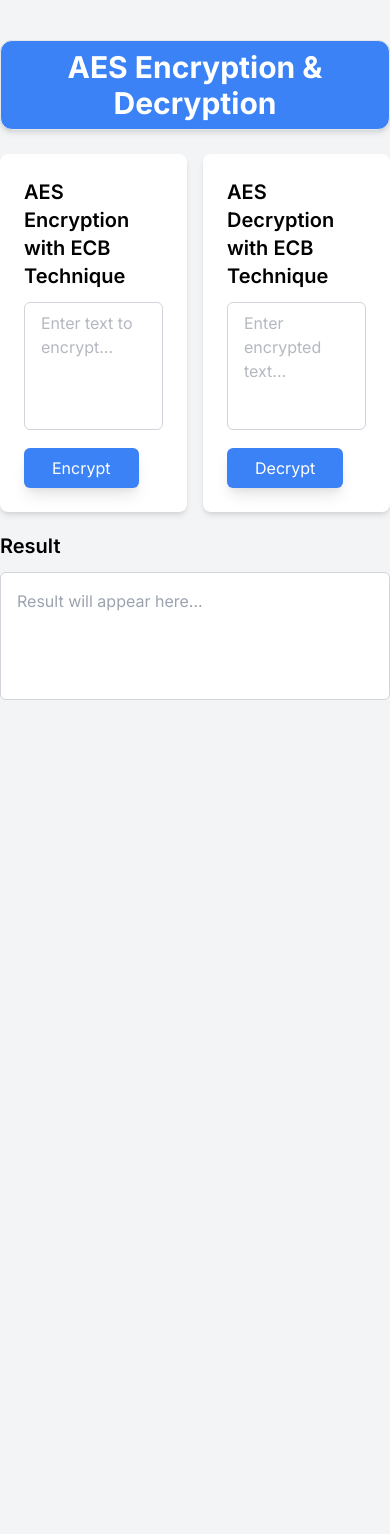
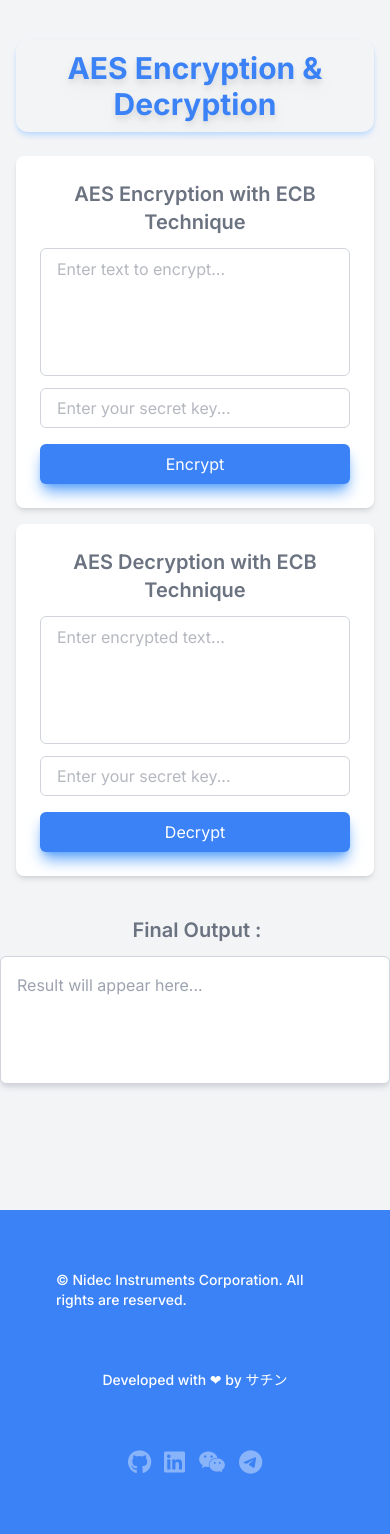
Before and after one commit to sachindsilva16/AES-ECB-Encryption-Host-App, a plain HTML site: page index.html in a window 390 px wide. Before the commit the page ends 844 px from the top, so only its background shows below. Drawn offline with nearby package versions, Linux system fonts and the light colour scheme.

Commit message:
Add footer and make it responsive

```diff
--- a/index.html
+++ b/index.html
@@ -4,12 +4,20 @@
 <head>
     <meta charset="UTF-8">
     <meta name="viewport" content="width=device-width, initial-scale=1.0">
-    <title>AES with ECB Technique</title>
+    <title>AES Encryption & Decryption with ECB Technique</title>
     <link rel="stylesheet" href="./styles.css">
+    <script src="https://cdn.tailwindcss.com"></script>
     <link href="https://cdn.jsdelivr.net/npm/tailwindcss@2.2.19/dist/tailwind.min.css" rel="stylesheet">
     <link rel="preconnect" href="https://fonts.googleapis.com">
     <link rel="preconnect" href="https://fonts.gstatic.com" crossorigin>
     <link href="https://fonts.googleapis.com/css2?family=Inter:wght@100..900&display=swap" rel="stylesheet">
+
+
+    <!-- FAVICON FOR THE WEBSITE  -->
+    <link rel="shortcut icon" href="./Encrypt.png" type="image/x-icon">
+
+    <!-- FONT AWESOME SCRIPT LINK  -->
+    <script src="https://kit.fontawesome.com/4c3e7725e1.js" crossorigin="anonymous"></script>
 
 </head>
 
@@ -19,55 +27,148 @@
     <div class="container mx-auto py-10 ">
 
         <!-- BORDER FOR MAIN HEADING  -->
-        <div class="mx-auto my-auto mb-6 mx-10 border bg-blue-500 text-white rounded-xl shadow-md">
+        <!-- <div class="mx-auto my-auto mb-6 py-[2px] mx-10 bg-blue-500 text-white rounded-xl shadow-md shadow-blue-200"> -->
+
+        <!-- MAIN HEADING  -->
+        <!-- <h1 class="text-3xl font-bold text-center my-2 font-heading  select-none">AES Encryption & Decryption</h1> -->
+
+
+        <!-- </div> -->
+
+
+        <div class="mx-4 md:mx-auto my-auto mb-6 py-[2px] mx-10 text-black rounded-xl shadow-md shadow-blue-200">
 
             <!-- MAIN HEADING  -->
-            <h1 class="text-3xl font-bold text-center my-2 font-heading  select-none">AES Encryption & Decryption</h1>
+            <h1 class="text-3xl font-bold text-center my-2 font-heading  select-none text-blue-500 drop-shadow-lg">AES
+                <span class="text-blue-500">Encryption & Decryption</span></h1>
 
 
         </div>
 
         <!-- MAIN SECTION : 1 -->
-        <div class="grid grid-cols-2 gap-4">
+        <div class="mx-4 md:mx-auto grid grid-cols-1 md:grid-cols-2 gap-4">
 
             <!-- ENCRYPTION SECTION  -->
-            <div class="p-6 bg-white rounded-lg shadow-md">
+            <div class="flex flex-col p-6 bg-white rounded-lg shadow-md">
 
                 <!-- SIDE HEADING  -->
-                <h2 class="text-xl font-semibold mb-3 font-body select-none">AES Encryption with ECB Technique</h2>
+                <h2 class="text-center md:text-start text-xl font-semibold mb-3 font-body select-none text-gray-500">AES Encryption with ECB
+                    Technique</h2>
 
                 <!--INPUT TEXT INPUT FOR ENCRYPTING...  -->
                 <textarea name="inputTextForEncryption" id="inputText"
                     class="w-full h-32 border border-gray-300 rounded-md p-2 pl-4 mb-3 font-body placeholder-gray-500 placeholder-opacity-50 resize-none focus:outline-none"
                     placeholder="Enter text to encrypt..."></textarea>
 
-                    <!-- BUTTON FOR ENCRYPTION -->
+
+                <!-- INPUT TEXT FOR SECRET KEY  -->
+
+                <input type="text" name="secretKey" id="secretKeyOne"
+                    class="w-full h-10 border border-gray-300 rounded-md p-2 pl-4 mb-4 font-body placeholder-gray-500 placeholder-opacity-50 focus:outline-none"
+                    placeholder="Enter your secret key...">
+
+                <!-- BUTTON FOR ENCRYPTION -->
                 <button
                     class="bg-blue-500 text-white py-2 px-7 rounded-md font-body shadow-lg shadow-blue-400 hover:shadow-xl hover:scale-105 duration-500 transform select-none">Encrypt</button>
             </div>
 
             <!-- DECRYPTION SECTION  -->
-            <div class="p-6 bg-white rounded-lg shadow-md">
+            <div class="flex flex-col p-6 bg-white rounded-lg shadow-md">
 
                 <!-- SIDE HEADING  -->
-                <h2 class="text-xl font-semibold mb-3 font-body select-none">AES Decryption with ECB Technique</h2>
+                <h2 class="text-center md:text-start text-xl font-semibold mb-3 font-body select-none text-gray-500">AES Decryption with ECB
+                    Technique</h2>
 
                 <!-- INPUT TEXT FIELD FOR DECRYPTING...  -->
-                <textarea name="inputTextForDecryption" id="encryptedText" class="w-full h-32 border border-gray-300 rounded-md p-2  pl-4 mb-3 font-body placeholder-gray-500 placeholder-opacity-50 resize-none focus:outline-none" placeholder="Enter encrypted text..."></textarea>
+                <textarea name="inputTextForDecryption" id="encryptedText"
+                    class="w-full h-32 border border-gray-300 rounded-md p-2  pl-4 mb-3 font-body placeholder-gray-500 placeholder-opacity-50 resize-none focus:outline-none"
+                    placeholder="Enter encrypted text..."></textarea>
+
+                <!-- INPUT TEXT FOR SECRET KEY  -->
+
+                <input type="text" name="secretKey" id="secretKeyOne"
+                    class="w-full h-10 border border-gray-300 rounded-md p-2 pl-4 mb-4 font-body placeholder-gray-500 placeholder-opacity-50 focus:outline-none"
+                    placeholder="Enter your secret key...">
+
 
                 <!-- BUTTON FOR DECRYPTION  -->
-                <button class="bg-blue-500 text-white py-2 px-7 rounded-md font-body shadow-lg shadow-blue-400 hover:scale-105 duration-500 transform select-none">Decrypt</button>
+                <button
+                    class="bg-blue-500 text-white py-2 px-7 rounded-md font-body shadow-lg shadow-blue-400 hover:scale-105 duration-500 transform select-none">Decrypt</button>
             </div>
         </div>
 
         <!-- RESULT SECTION  -->
 
-        <div class="mt-5">
-            <h2 class="text-xl font-semibold mb-3 font-body">Result</h2>
+        <div class="mt-10">
+            <h2 class="text-center md:text-start ml-1 text-xl font-semibold mb-3 font-body text-gray-500">Final Output :</h2>
 
-            <textarea name="resultField" id="outputText" class="w-full h-32 border border-gray-300 rounded-md p-4 font-body resize-none focus:outline-none" placeholder="Result will appear here..."></textarea>
+            <textarea name="resultField" id="outputText"
+                class="w-full h-32 border border-gray-300 rounded-md p-4 font-body resize-none focus:outline-none shadow-md shadow-gray-300 cursor-no-drop"
+                placeholder="Result will appear here..." readonly></textarea>
         </div>
     </div>
+
+
+
+    <!-- FOOTER SECTION  -->
+    <footer>
+
+        <div
+            class="relative bottom-0 top-0 flex flex-col justify-center items-center md:justify-start md:flex-row space-y-5 md:space-y-0 md:space-x-10 md:px-20 w-full h-auto mt-20 p-10 bg-blue-500 font-medium font-footer text-gray-400 text-opacity-70 select-none grid grid-cols-1 md:grid-cols-3">
+
+
+            <!-- COPYRIGHTS  -->
+
+            <div
+                class="flex justify-center items-center md:justify-start border-1 px-4 md:px-1 py-5 text-sm transform text-white hover:text-black duration-500">
+                <p>&copy; Nidec Instruments Corporation. All rights are reserved.</p>
+            </div>
+
+
+            <!-- CREDITS  -->
+
+            <div
+                class="flex items-center justify-center px-10 py-5 border-gray-900 md:px-8 letter-spacing text-sm transform text-white hover:text-black duration-500">
+                <p>Developed with ❤ by サチン</p>
+            </div>
+
+
+            <!-- SOCIAL MEDIA  -->
+
+            <div class="flex items-center justify-center px-10 py-5 md:px-8 letter-spacing space-x-3">
+
+
+                <!-- SOCIAL MEDIA : GITHUB  -->
+                <a href="https://github.com/sachindsilva16" class="hover:scale-100 hover:grayscale duration-200">
+                    <i class="fa-brands fa-github fa-beat-fade fa-xl " aria-hidden="true"
+                        style="color: rgb(255,255,255);"></i>
+                </a>
+
+                <!-- SOCIAL MEDIA : LINKEDIN -->
+                <a href="https://www.linkedin.com/" class="hover:scale-100 hover:grayscale duration-200">
+                    <i class="fa-brands fa-linkedin fa-beat-fade fa-xl" aria-hidden="true"
+                        style="color: rgb(255,255,255);"></i>
+                </a>
+
+
+                <!-- SOCIAL MEDIA : WE CHAT  -->
+                <a href="https://www.wechat.com/" class="hover:scale-100 hover:grayscale duration-200">
+                    <i class="fa-brands fa-weixin fa-beat-fade fa-xl fa-fw " aria-hidden="true"
+                        style="color: rgb(255,255,255);"></i>
+                </a>
+
+                <a href="https://telegram.com/" class="hover:scale-100 hover:grayscale duration-200 ">
+                    <i class="fa-brands fa-telegram fa-beat-fade fa-xl " aria-hidden="true"
+                        style="color: rgb(255,255,255);"></i> </a>
+
+
+
+
+
+            </div>
+        </div>
+
+    </footer>
 
 
 
@@ -77,7 +178,7 @@
 
     <script>
 
-        function encryptThePlainText(){
+        function encryptThePlainText() {
             var inputText = document.getElementById("inputText").value;
 
             // Call the Flask API endpoint for encryption
@@ -93,11 +194,11 @@
         }
 
 
-        function decryptTheCipherText(){
+        function decryptTheCipherText() {
 
             var encryptedText = document.getElementById("encryptedText").value;
 
-             // Call Flask API endpoint for decryption
+            // Call Flask API endpoint for decryption
             // Example: fetch('/decrypt', { method: 'POST', body: JSON.stringify({ encryptedText: encryptedText }) })
             //     .then(response => response.json())
             //     .then(data => document.getElementById("outputText").value = data.decryptedText);
--- a/styles.css
+++ b/styles.css
@@ -1,9 +1,17 @@
-.font-heading{
-    font-family: "Inter",sans-serif;
+.font-heading {
+    font-family: "Inter", sans-serif;
     font-weight: bold;
 }
 
-.font-body{
-    font-family: "Inter",sans-serif;
+.font-body {
+    font-family: "Inter", sans-serif;
 
 }
+
+.font-footer {
+    font-family: "Inter", sans-serif;
+}
+
+.fa-fw{
+    padding-left: 0px;
+}
```
Also changed, not shown: Encrypt.png (added).
